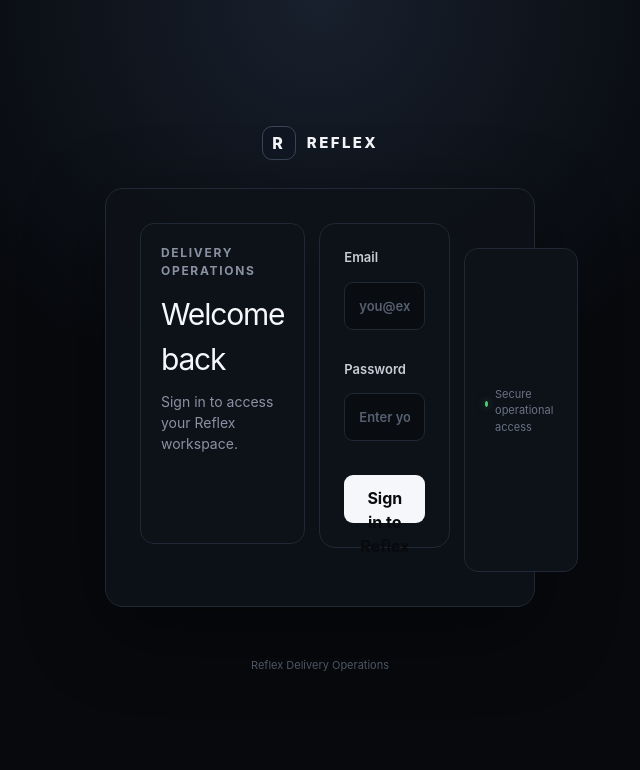
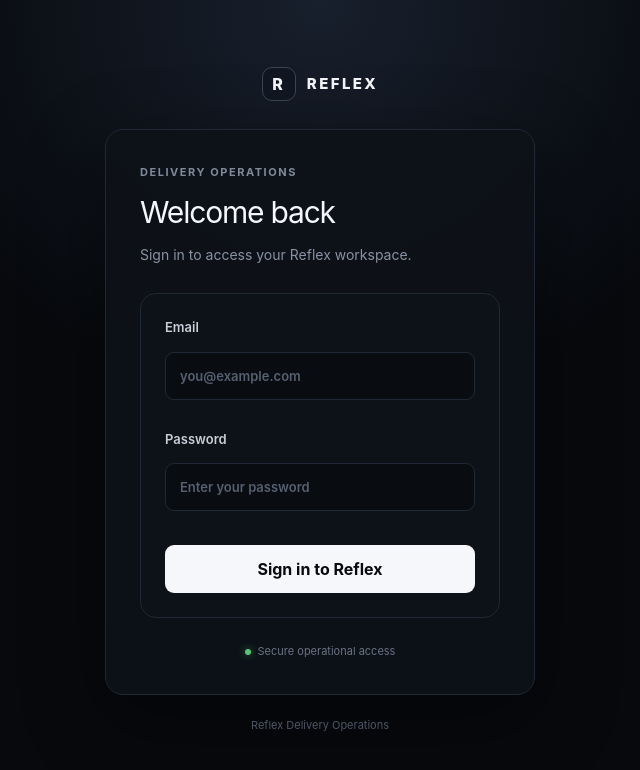
Before and after one commit to Kiluhub/reflex, a Next.js app: page /login in a window 1280 px wide. Shown: the top 770 px of the page, without its empty margins (320-960 px from the left). Built offline with nearby package versions, Linux system fonts and the light colour scheme.

Commit message:
fixed login/page.tsx styling mismatch in  global css

```diff
--- a/app/login/page.tsx
+++ b/app/login/page.tsx
@@ -8,7 +8,7 @@ export default function LoginPage() {
         <span>REFLEX</span>
       </div>
 
-      <section className="login-card">
+      <div className="login-card">
         <div className="login-heading">
           <p className="eyebrow">DELIVERY OPERATIONS</p>
           <h1>Welcome back</h1>
@@ -45,7 +45,7 @@ export default function LoginPage() {
           <span className="status-dot" />
           Secure operational access
         </div>
-      </section>
+      </div>
 
       <p className="copyright">
         Reflex Delivery Operations
```
